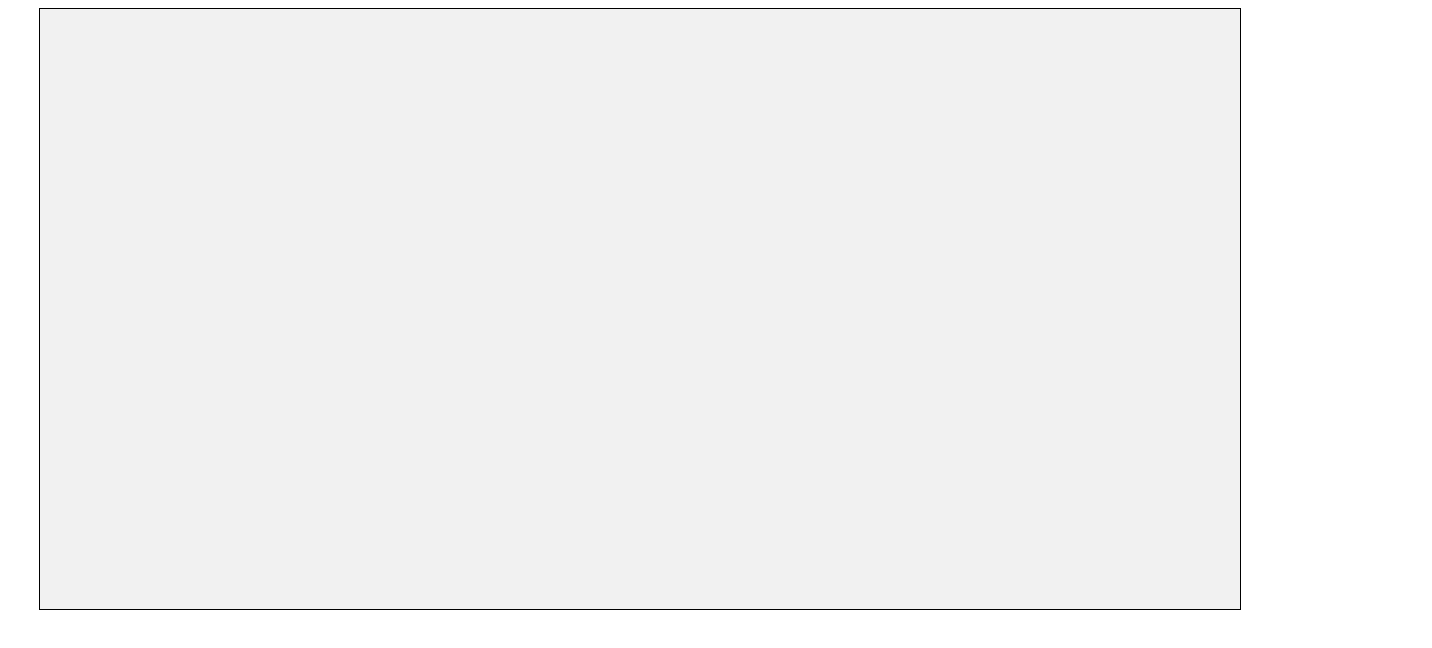
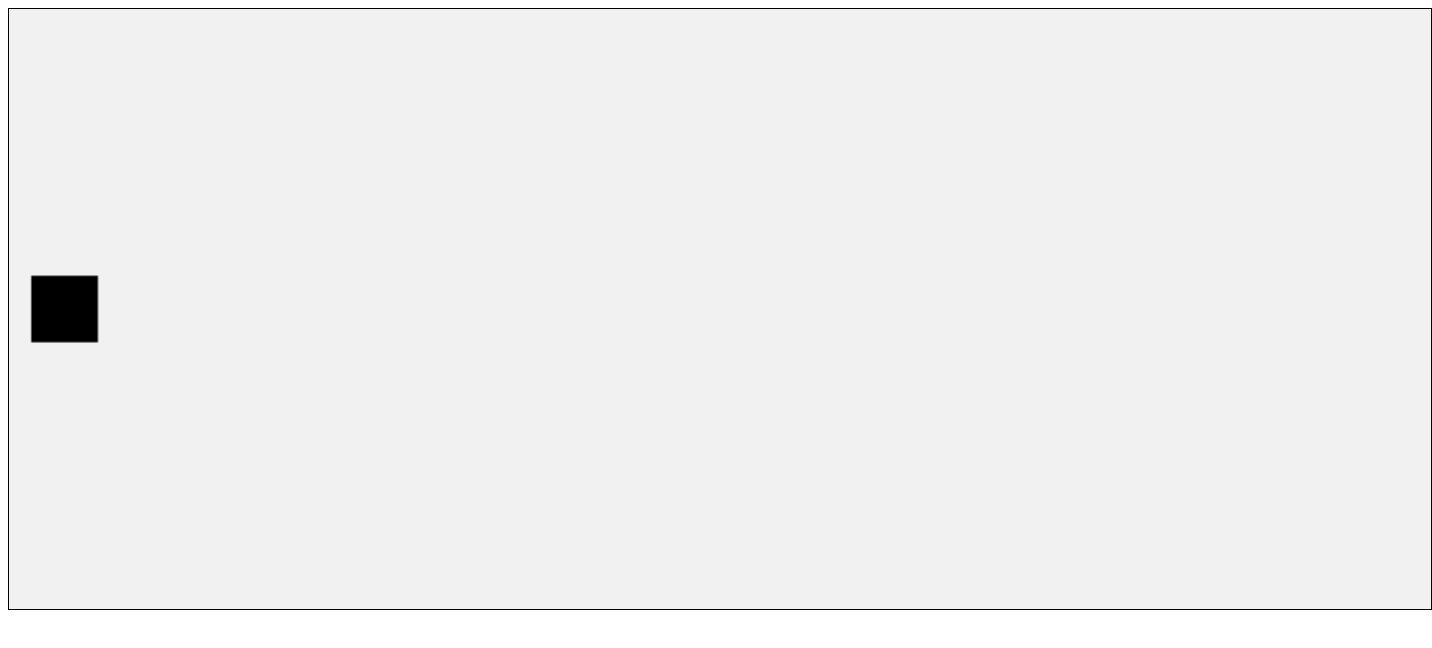
Before and after one commit to JoeHancock1995/Game-Template, a plain HTML site: page index.html in a window 1280 px wide. Shown: the whole page, 1432 px wide, since content can reach past the window. Drawn offline with Linux system fonts and the light colour scheme.

Commit message:
added frames

```diff
--- a/assets/app.js
+++ b/assets/app.js
@@ -1,16 +1,29 @@
-onload="startGame()"
+// onload="startGame()"
 
-function startGame() {
-    myGameArea.start();
-}
+// var myGamePiece;
 
-var myGameArea = {
-    canvas : document.createElement("canvas"),
-    start : function() {
-        this.canvas.width = 480;
-        this.canvas.height = 270;
-        this.context = this.canvas.getContext("2d");
-        document.body.insertBefore(this.canvas,
-            document.body.childNodes[0]);
-    }
-}
+// function startGame() {
+//     myGameArea.start();
+//     myGamePiece = new component(30, 30, "black", 10, 120);
+// }
+// // canvas element
+// var myGameArea = {
+//     canvas : document.createElement("canvas"),
+//     start : function() {
+//         this.canvas.width = 480;
+//         this.canvas.height = 270;
+//         this.context = this.canvas.getContext("2d");
+//         document.body.insertBefore(this.canvas,
+//             document.body.childNodes[0]);
+//     }
+// }
+
+// function component(width, height, color, x, y) {
+//     this.width = width;
+//     this.height = height;
+//     this.x = x;
+//     this.y = y;
+//     ctx = myGameArea.context;
+//     ctx.fillStyle = color;
+//     ctx.fillRect(this.x, this.y, this.width, this.height);
+// }
--- a/assets/style.css
+++ b/assets/style.css
@@ -1,6 +1,5 @@
 *{
     height:600px;
-    text-align: center;
 }
 canvas {
     border: 1px solid black;
--- a/index.html
+++ b/index.html
@@ -4,13 +4,52 @@
 <head>
     <meta charset="utf-8">
     <title>Game-Template</title>
-    <meta name="viewport" content="width=device-width, initial-scale=1">
+    <meta name="viewport" content="width=device-width, initial-scale=1.0"/>
     <link rel="stylesheet" href="./assets/style.css">
     <link rel="stylesheet" href="./assets/fonts/stylesheet.css">
     <script src="./assets/app.js"></script>
 </head>
 
-<body>
-<canvas></canvas>
+<body onload="startGame()">
+    <script>
+
+    var myGamePiece;
+
+    function startGame() {
+        myGameArea.start();
+        myGamePiece = new component(30, 30, "black", 10, 120);
+    }
+
+    var myGameArea = {
+        canvas : document.createElement("canvas"),
+        start : function() {
+            this.canvas.width = 640;
+            this.canvas.height = 270;
+            this.context = this.canvas.getContext("2d");
+            document.body.insertBefore(this.canvas, document.body.childNodes[0]);
+            this.interval = setInterval(updateGameArea, 20);
+        },
+        clear : function () {
+            this.context.clearRect(0, 0, this.canvas.width, this.canvas.height);
+        }
+    }
+
+    function component(width, height, color, x, y) {
+        this.width = width;
+        this.height = height;
+        this.x = x;
+        this.y = y;
+        this.update = function() {
+        ctx = myGameArea.context;
+        ctx.fillStyle = color;
+        ctx.fillRect(this.x, this.y, this.width, this.height);
+        }
+    }
+
+    function updateGameArea() {
+        myGameArea.clear();
+        myGamePiece.update();
+    }
+    </script>
 </body>
 </html>
```
